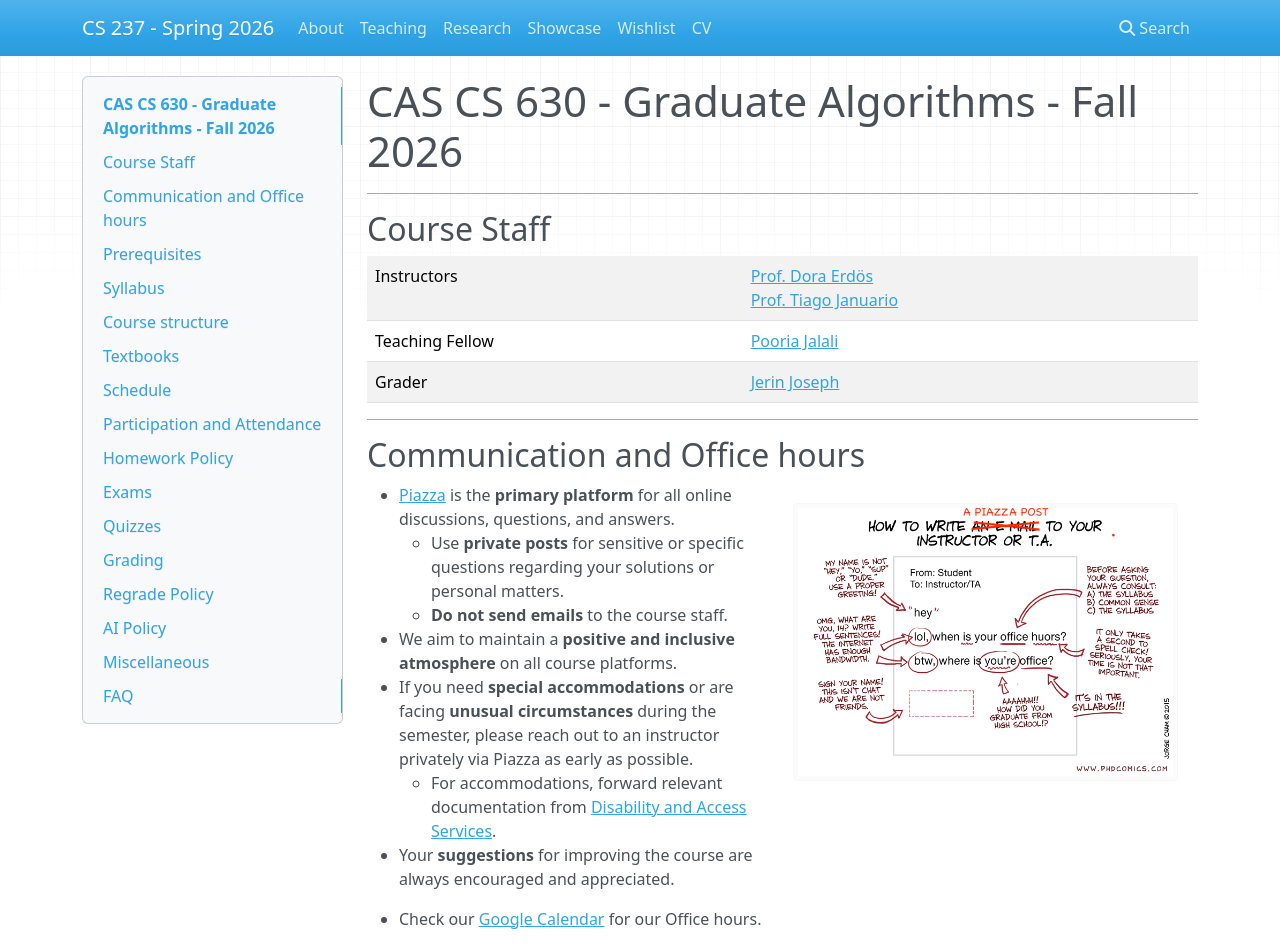
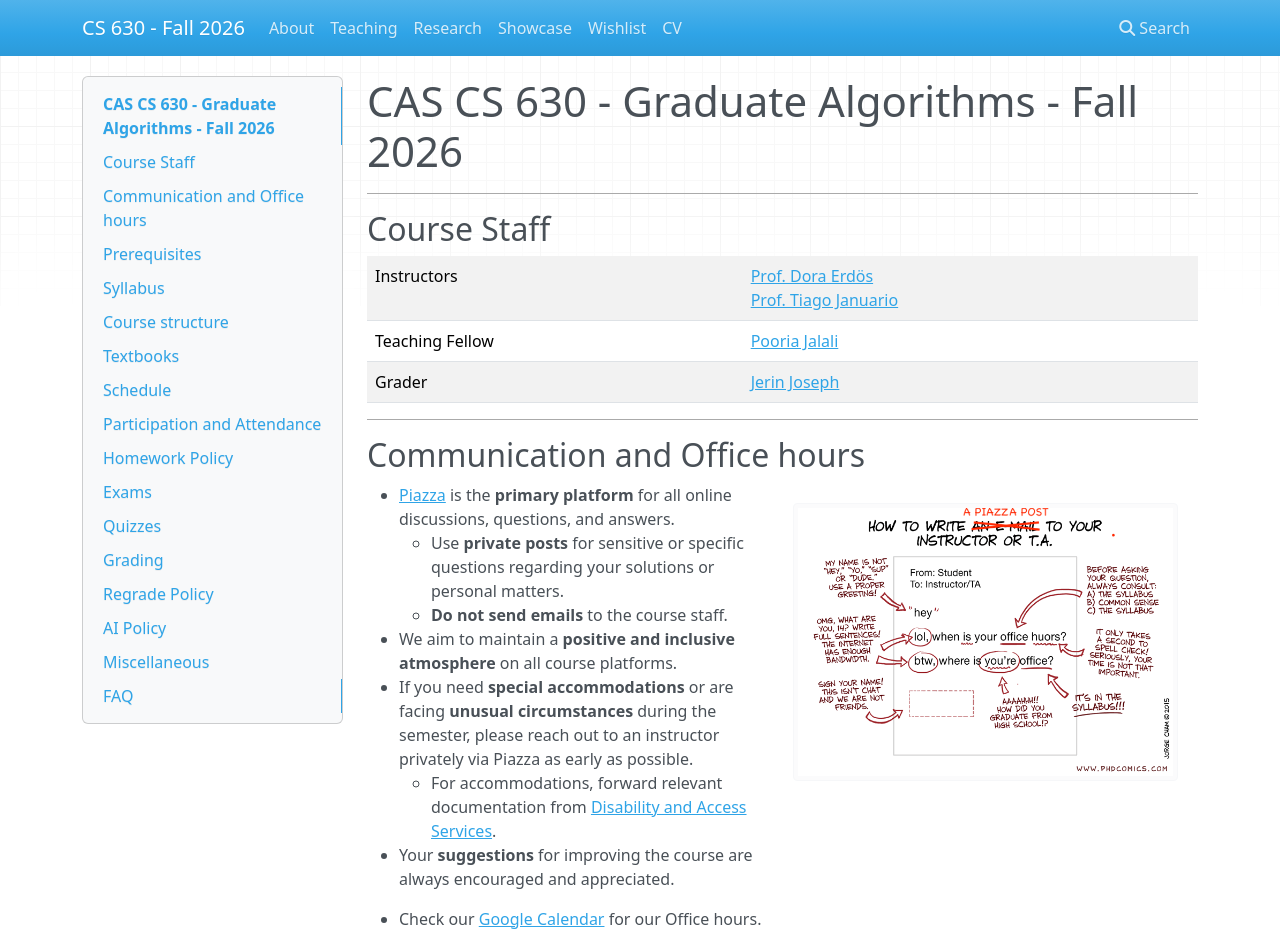
Before and after one commit to srtjanuario/2026.fall.cs630, an MkDocs documentation site: the page built from docs/index.md, in a window 1280 px wide. Shown: the top 945 px of the page. Built offline with MkDocs 1.6.1, drawn with Linux system fonts in a browser that asks for light colours; nearby versions of some CDN libraries; grey boxes are pictures that could not be loaded.

Commit message:
Update site name for the course

```diff
--- a/mkdocs.yml
+++ b/mkdocs.yml
@@ -1,4 +1,4 @@
-site_name: CS 237 - Spring 2026
+site_name: CS 630 - Fall 2026
 
 nav:
   - About: https://cs-people.bu.edu/januario/
```
